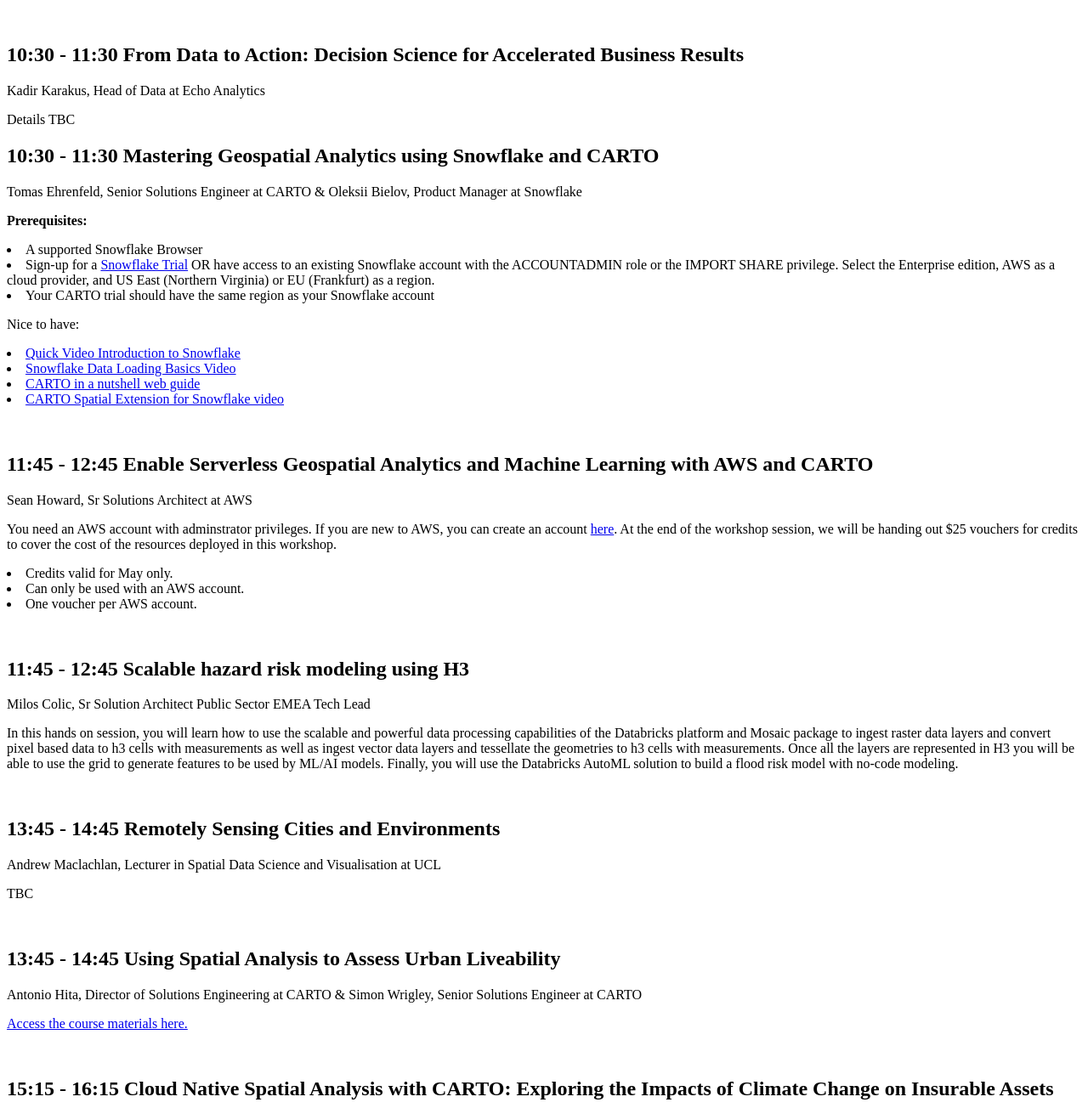
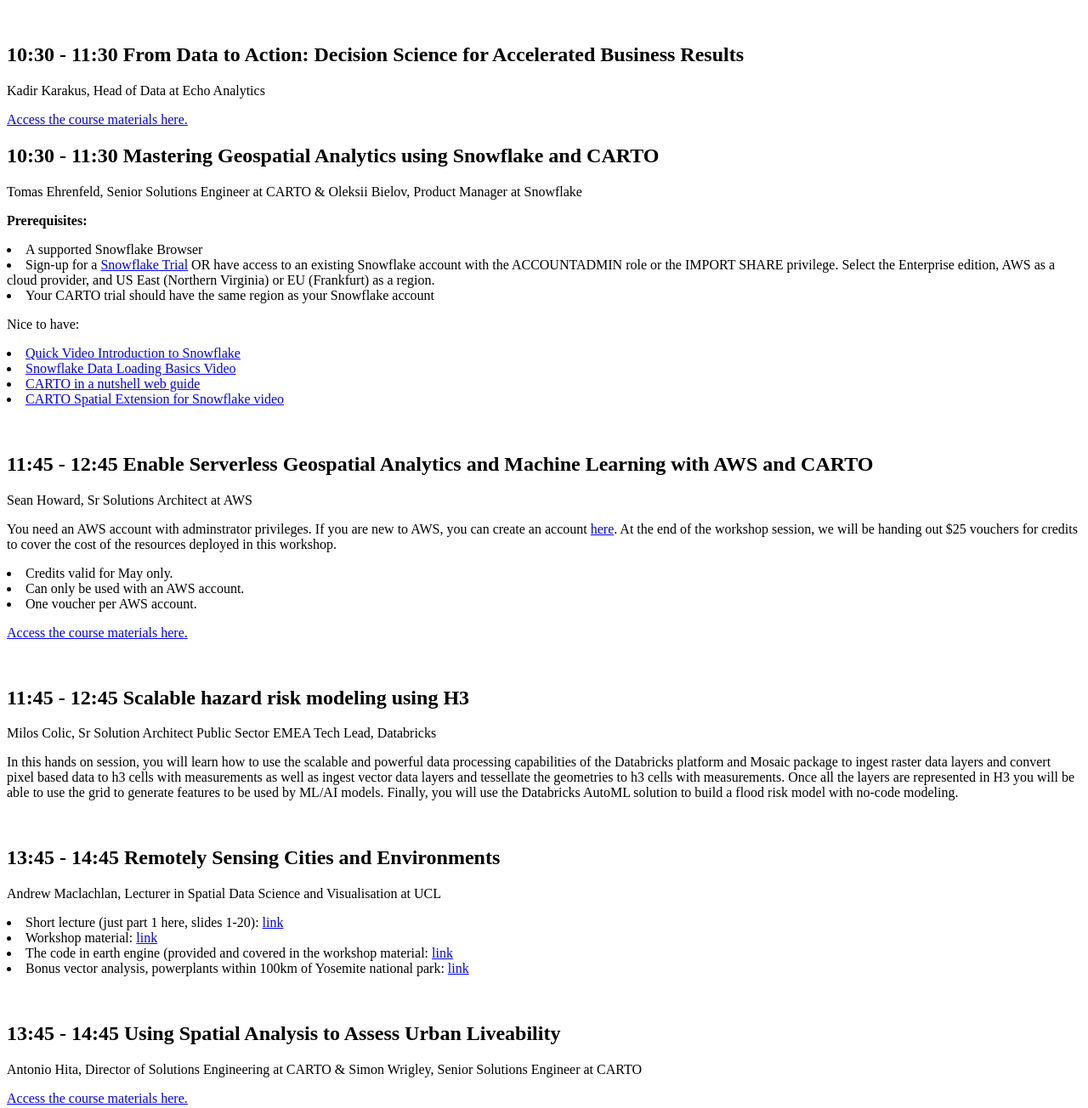
Before and after one commit to helenmck1/SDSC23LDN_workshops, a plain HTML site: page index.html in a window 1280 px wide. Shown: the part 287-1591 px from the top of the page at 85% size. Drawn offline with Linux system fonts and the light colour scheme.

Commit message:
Update index.html

```diff
--- a/index.html
+++ b/index.html
@@ -14,7 +14,7 @@
 <h2 style="font-family:montserrat semibold">10:30 - 11:30 From Data to Action: Decision Science for Accelerated Business Results</h2>
 <p>
 <p style="font-family:montserrat semibold">Kadir Karakus, Head of Data at Echo Analytics</p>
-<p>Details TBC</p>
+<p><a href="https://docs.google.com/presentation/d/1PZ9RMtjITLM2hsRvRdNW4S_Zj5iuofss/edit?usp=share_link&ouid=111117394195558238449&rtpof=true&sd=true" target="_blank" rel="noopener noreferrer">Access the course materials here.</a></p>
 
 <h2 style="font-family:montserrat semibold">10:30 - 11:30 Mastering Geospatial Analytics using Snowflake and CARTO</h2>
 <p>
@@ -45,11 +45,12 @@
    <li>Can only be used with an AWS account.</li>
    <li>One voucher per AWS account.</li>
 </p>
+<p><a href="https://drive.google.com/file/d/1ppkSmUlqif2YpAhOHRa5X4TcGraur0p4/view?usp=sharing">Access the course materials here.</a></p>
 <br>
 
 <h2 style="font-family:montserrat semibold">11:45 - 12:45 Scalable hazard risk modeling using H3</h2>
 <p>
-<p style="font-family:montserrat semibold">Milos Colic, Sr Solution Architect Public Sector EMEA Tech Lead</p>
+<p style="font-family:montserrat semibold">Milos Colic, Sr Solution Architect Public Sector EMEA Tech Lead, Databricks</p>
 <p>In this hands on session, you will learn how to use the scalable and powerful data processing capabilities of the Databricks platform and Mosaic package to ingest raster data layers and convert pixel based data to h3 cells with measurements as well as ingest vector data layers and tessellate the geometries to h3 cells with measurements. Once all the layers are represented in H3 you will be able to use the grid to generate features to be used by ML/AI models. Finally, you will use the Databricks AutoML solution to build a flood risk model with no-code modeling.
 </p>
 <br>
@@ -57,7 +58,11 @@
 <h2 style="font-family:montserrat semibold">13:45 - 14:45 Remotely Sensing Cities and Environments</h2>
 <p>
 <p style="font-family:montserrat semibold">Andrew Maclachlan, Lecturer in Spatial Data Science and Visualisation at UCL</p>
-<p>TBC</p>
+<p>
+    <li>Short lecture (just part 1 here, slides 1-20): <a href="https://andrewmaclachlan.github.io/CASA0023-lecture-5/#1">link</a></li>
+    <li>Workshop material: <a href="https://andrewmaclachlan.github.io/CASA0023/5_GEE_I.html">link</a></li>
+    <li>The code in earth engine (provided and covered in the workshop material: <a href="https://code.earthengine.google.com/21f4b080ee096f0df21dc8cb9549ca4dl">link</a> </li>
+    <li>Bonus vector analysis, powerplants within 100km of Yosemite national park: <a href="https://code.earthengine.google.com/f22db17afeb0c30a0cab60a5ad8ca1a9">link</a> </li></p>
 <br>
 
 <h2 style="font-family:montserrat semibold">13:45 - 14:45 Using Spatial Analysis to Assess Urban Liveability</h2>
```
